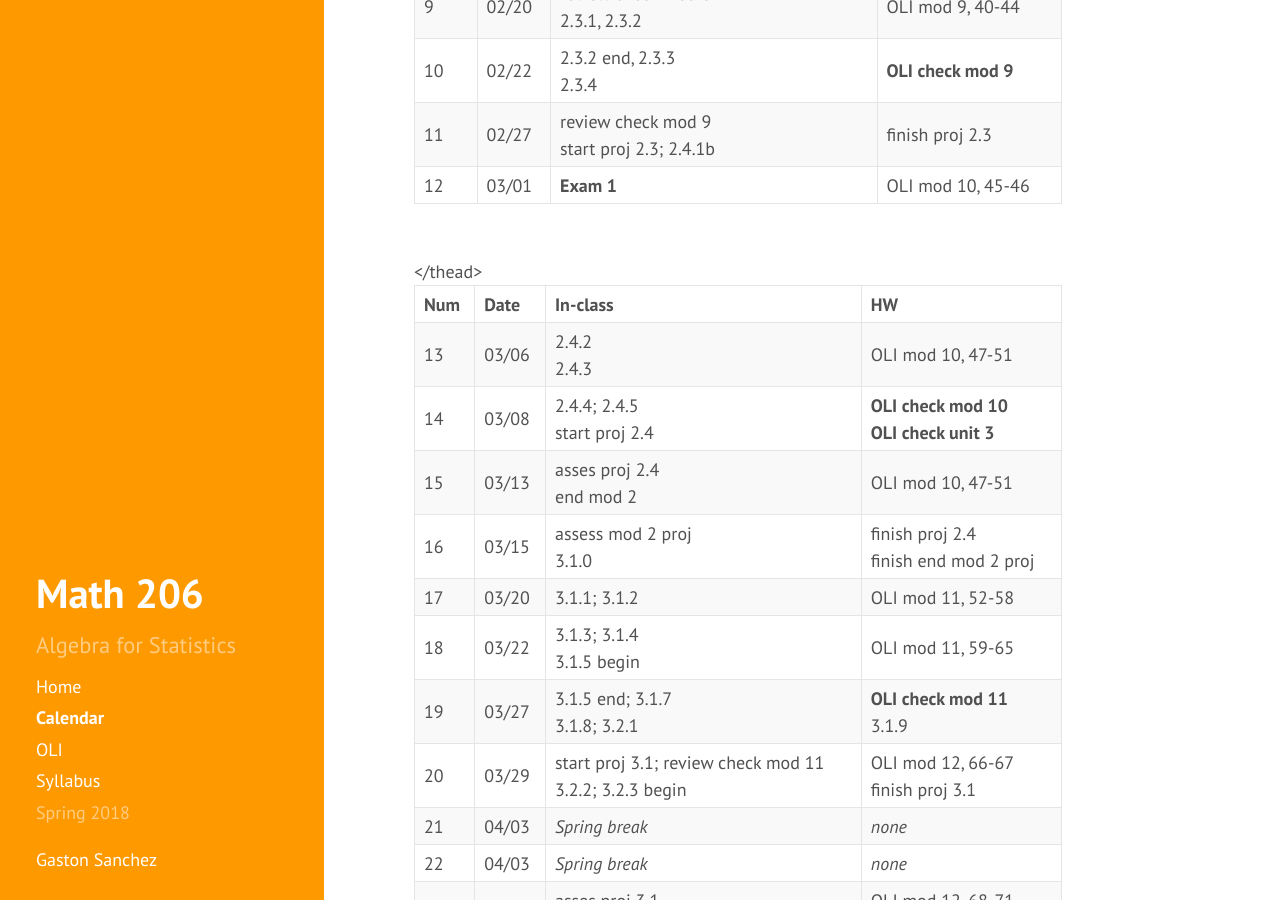
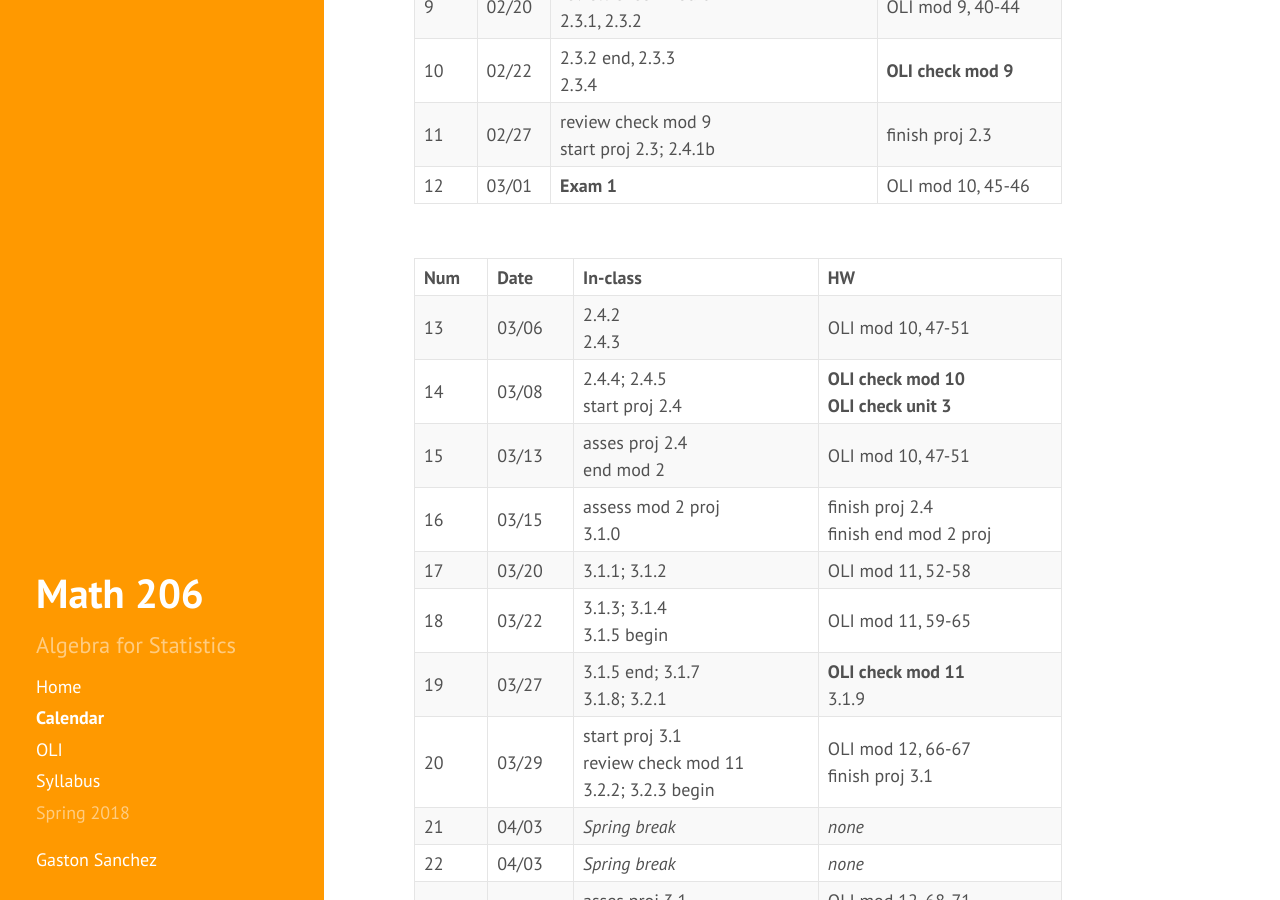
Before and after one commit to gastonstat/math206, a Jekyll site: the page built from calendar.md, in a window 1280 px wide and 900 px high, scrolled down 811 px. Built offline with Jekyll 4.4.1, drawn with Linux system fonts in a browser that asks for light colours; nearby versions of some CDN libraries.

Commit message:
calendar: change /thead to /tbody

```diff
--- a/calendar.md
+++ b/calendar.md
@@ -156,7 +156,8 @@ Note: Checkpoints are due by the next day of classes from the day displayed on t
     <tr>
       <td>20</td>
       <td>03/29</td>
-      <td>start proj 3.1; review check mod 11<br>
+      <td>start proj 3.1<br>
+          review check mod 11<br>
       	  3.2.2; 3.2.3 begin</td>
       <td>OLI mod 12, 66-67<br>finish proj 3.1</td>
     </tr>
@@ -198,8 +199,8 @@ Note: Checkpoints are due by the next day of classes from the day displayed on t
       <td><b>Exam 2</b></td>
       <td>finish proj 3.2</td>
     </tr>
-  </thead>
-</tbody>
+  </tbody>
+</table>
 
 
 <br>
```
